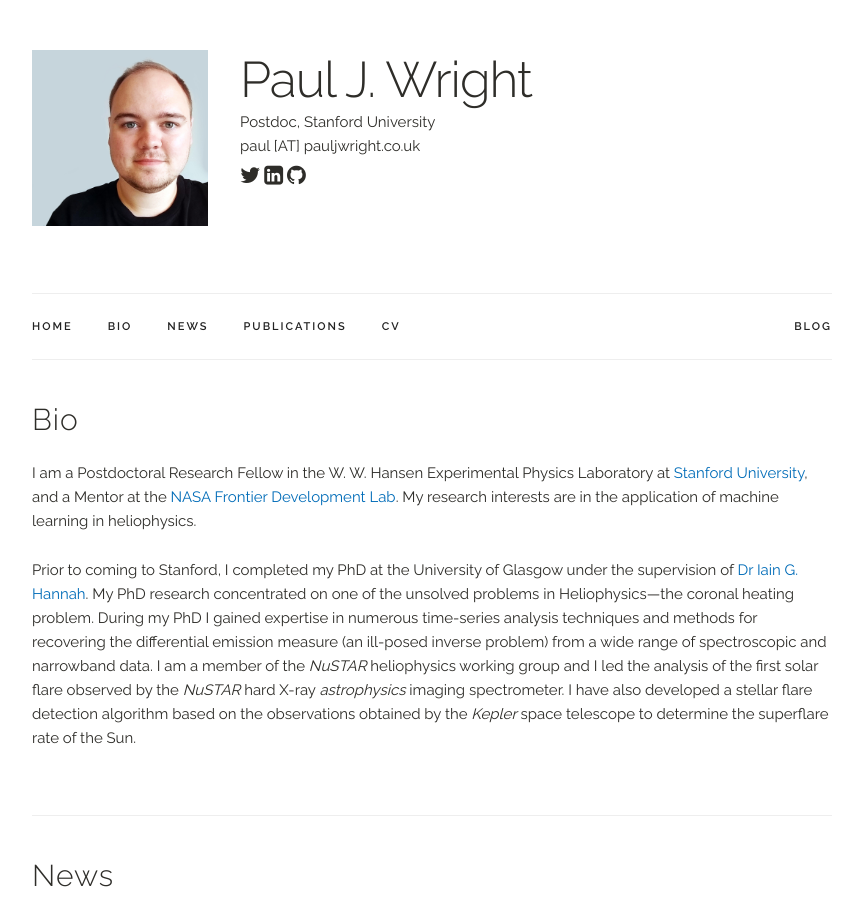
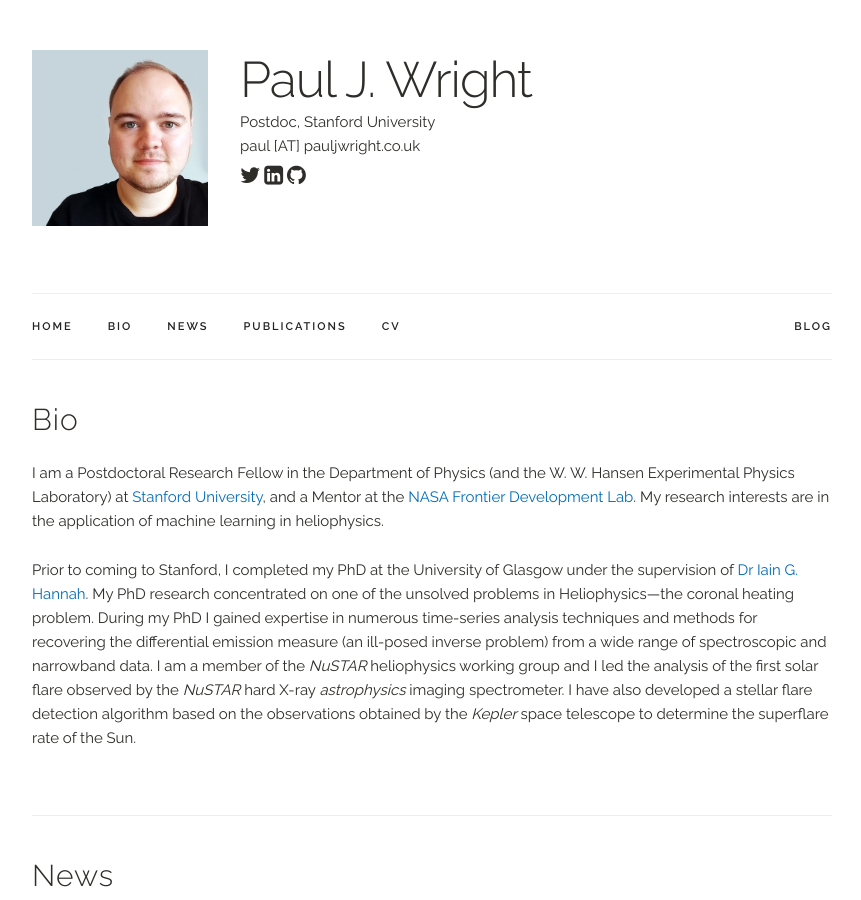
Before and after one commit to rookie0o9/rookie0o9.github.io, a Jekyll site: the page built from index.html, in a window 1280 px wide and 900 px high. Shown: the whole window, without its empty margins (208-1069 px from the left). Built offline with Jekyll 4.4.1, drawn with Linux system fonts in a browser that asks for light colours; a style sheet for code colours, icons or effects is not loaded.

Commit message:
Update index.html

```diff
--- a/index.html
+++ b/index.html
@@ -6,7 +6,7 @@ title: Home
 <div class="docs-section" id="bio">
   <h4>Bio</h4>
   <p>
-  I am a Postdoctoral Research Fellow in the W. W. Hansen Experimental Physics Laboratory at <a href="https://profiles.stanford.edu/216600" target="_blank">Stanford University</a>, and a Mentor at the <a href="https://frontierdevelopmentlab.org/" target="_blank">NASA Frontier Development Lab</a>.
+  I am a Postdoctoral Research Fellow in the Department of Physics (and the W. W. Hansen Experimental Physics Laboratory) at <a href="https://profiles.stanford.edu/216600" target="_blank">Stanford University</a>, and a Mentor at the <a href="https://frontierdevelopmentlab.org/" target="_blank">NASA Frontier Development Lab</a>.
   My research interests are in the application of machine learning in heliophysics.
   </p>
 
@@ -211,7 +211,7 @@ title: Home
 <!-- ========== cv ========== -->
 <div class="docs-section" id="resume">
   <h4>Curriculum Vitae</h4>
-    <p>1 page CV is available <a href="https://github.com/PaulJWright/pauljwright.github.io/blob/master/assets/Resume.pdf" target="_blank">here</a>.</p>
+    <p>1 page CV is available <a href="http://bit.ly/ResWright" target="_blank">here</a>.</p>
 
   <!-- The Timeline -->
   <ul class="timeline">
```
